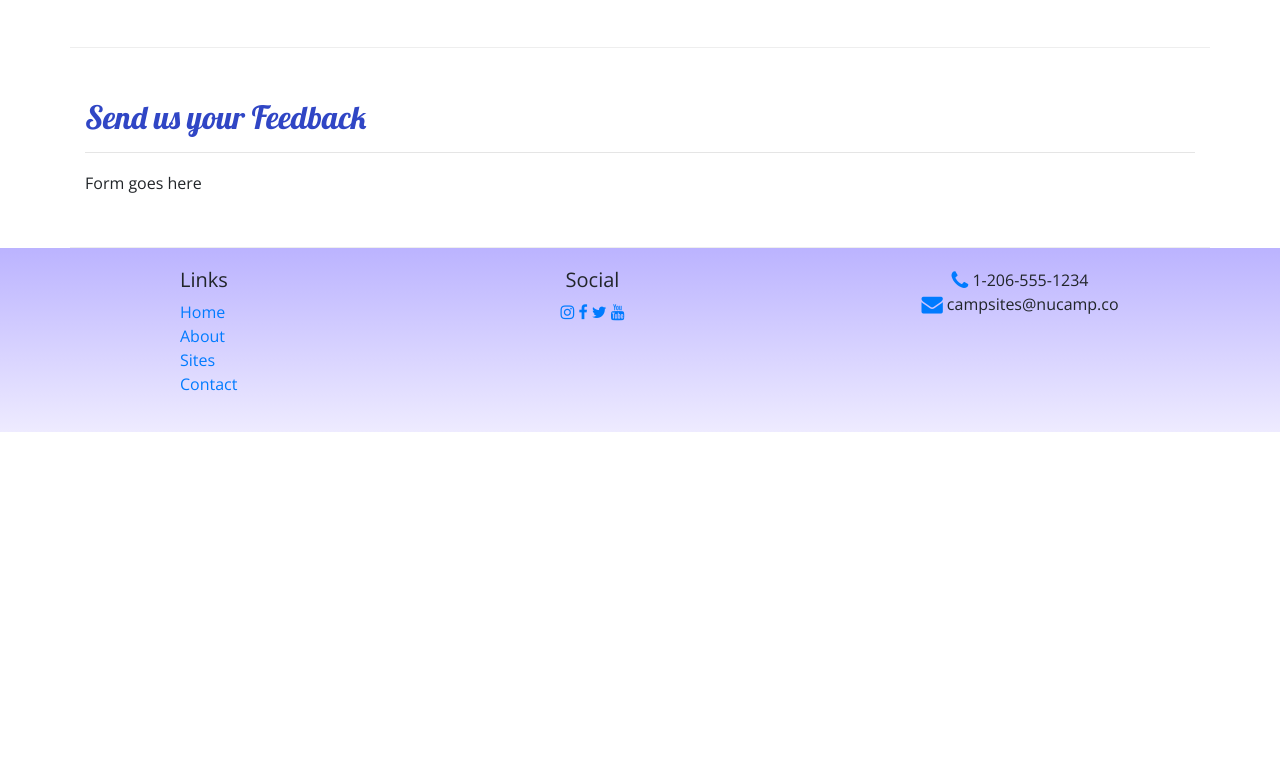
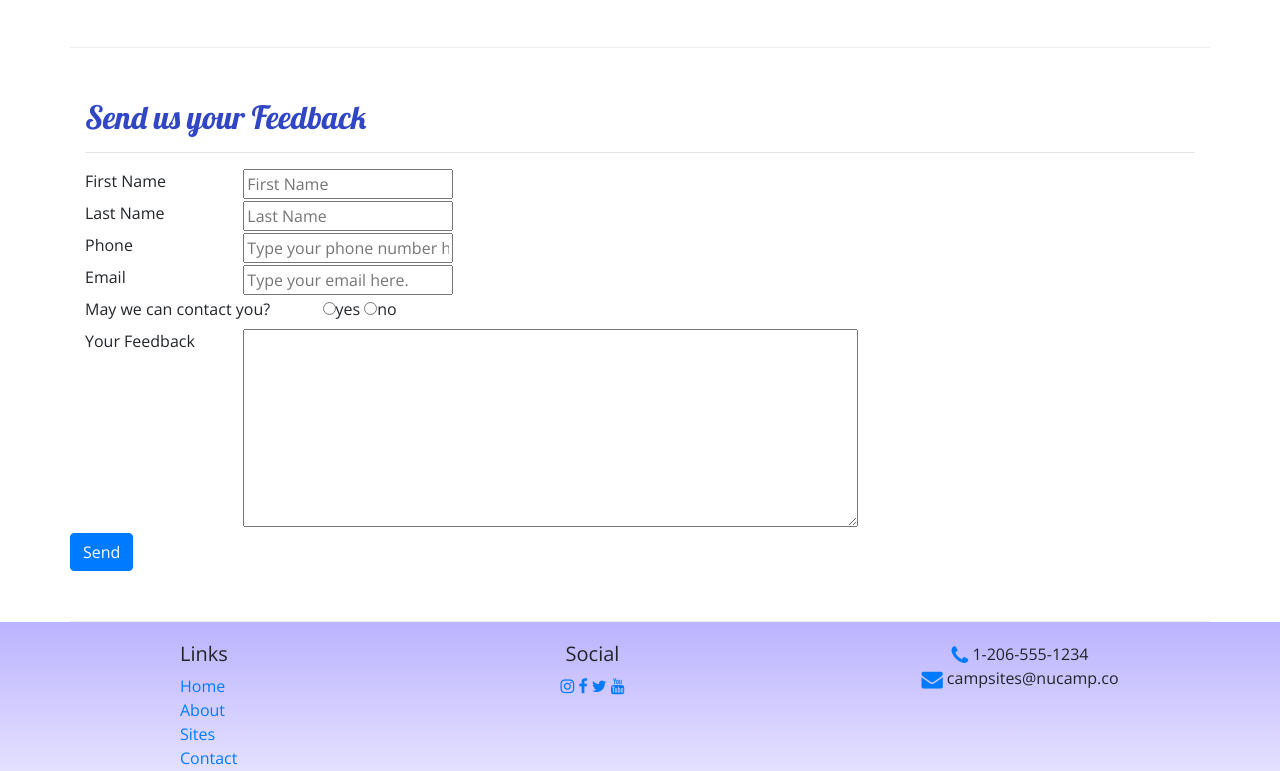
Before and after one commit to Santi029/newcampsite, a website: page contactus.html in a window 1280 px wide. Shown: the part 527-1298 px from the top of the page. Before the commit the page ends 959 px from the top, so only its background shows below. Drawn offline with nearby package versions, Linux system fonts and the light colour scheme.

Commit message:
Created a contact form.

```diff
--- a/contactus.html
+++ b/contactus.html
@@ -70,7 +70,7 @@
             </div>
             <div class="col">
 				<i class="fa fa-phone"></i> 1-206-555-1234<br>
-            	<i class="fa fa-envelope"></i> campsites@nucamp.co
+                <i class="fa fa-envelope"></i> campsites@nucamp.co
             </div>
         </div>
 
@@ -80,9 +80,49 @@
                 <hr />
             </div>
             <div class="col-md-10">
-                Form goes here
+                <form action="">
+                    <div class="row">
+                        <label for="firstName" class="col-md-2">First Name</label>
+                        <div class="col-md-10">
+                            <input type="text" name="firstName" id="firstName" placeholder="First Name">
+                        </div>
+                    </div>
+                    <div class="row">
+                        <label for="lastName" class="col-md-2">Last Name</label>
+                        <div class="col-md-5">
+                            <input type="text" name="lastName" id="lastName" placeholder="Last Name">
+                        </div>
+                    </div>
+                    <div class="row">
+                        <label for="phone" class="col-md-2">Phone</label>
+                        <div class="col-md-5">
+                            <input type="tel" name="phone" id="phone" placeholder="Type your phone number here.">
+                        </div>
+                    </div>
+                    <div class="row">
+                        <label for="email" class="col-md-2">Email</label>
+                        <div class="col-md-5">
+                            <input type="email" name="email" id="email" placeholder="Type your email here.">
+                        </div>
+                    </div>
+                    <div class="row">
+                        <label for="contactRadio" class="col-md-3">May we can contact you?</label>
+                        <div class="col-md-9">
+                            <input type="radio" name="contactRadio" id="contactRadio" value="yes">yes  <input type="radio" name="contactRadio" id="" value="no">no
+                        </div>
+                        </div>
+                    <div class="row">
+                        <label for="feedback" class="col-md-2">Your Feedback</label>
+                        <div class="col-md-5">
+                            <textarea name="feedback" id="feedback" cols="65" rows="8"></textarea>
+                        </div>
+                    </div>
+                    <div class="row">
+                        <input type="button" value="Send" class="btn btn-primary">
+                    </div>
+                </form>
             </div>
-       </div>
+        </div>
 
     </div>
 
@@ -109,7 +149,7 @@
                     <i class="fa fa-phone fa-lg text-primary"></i> 1-206-555-1234<br />
                     <i class="fa fa-envelope fa-lg text-primary"></i> campsites@nucamp.co
                 </div>
-           </div>
+            </div>
         </div>
     </footer>
 
```
